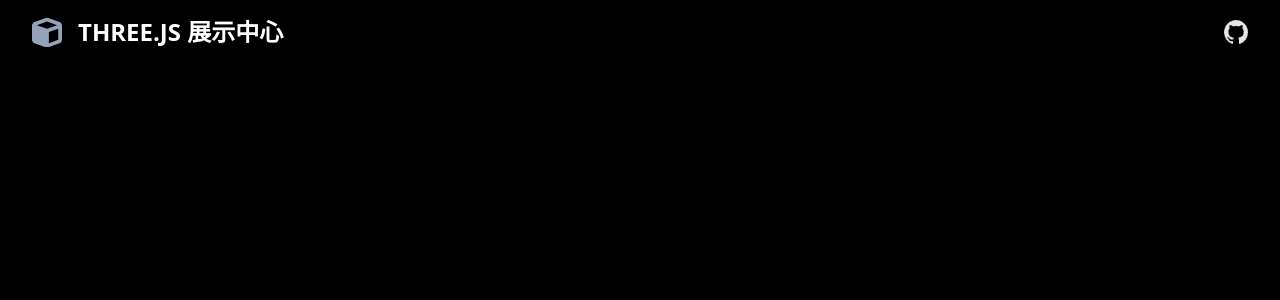
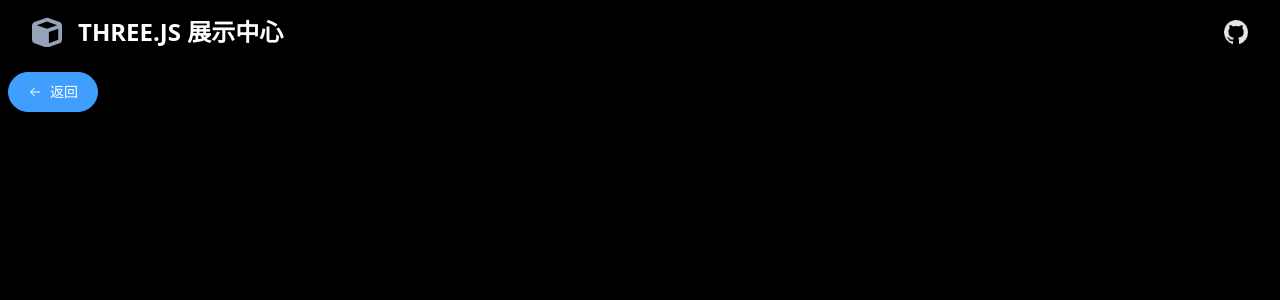
Before and after one commit to LcLoveStudy/threejs-demo, a Vue app: page /preview in a window 1280 px wide. Shown: the top 300 px of the page. Built offline with nearby package versions, Linux system fonts and the light colour scheme.

Commit message:
:new: 添加返回按钮

```diff
--- a/package.json
+++ b/package.json
@@ -15,7 +15,9 @@
     "format": "prettier --write src/"
   },
   "dependencies": {
+    "@element-plus/icons-vue": "^2.3.1",
     "@tailwindcss/vite": "^4.1.8",
+    "element-plus": "^2.10.1",
     "less": "^4.3.0",
     "pinia": "^3.0.1",
     "three": "^0.177.0",
--- a/src/main.ts
+++ b/src/main.ts
@@ -1,7 +1,9 @@
 import '@/assets/style/reset.css'
 import '@/assets/style/tailwind.css'
+import 'element-plus/dist/index.css'
 import { createApp } from 'vue'
 import { createPinia } from 'pinia'
+import ElementPlus from 'element-plus'
 
 import App from './App.vue'
 import router from './router'
@@ -10,5 +12,6 @@ const app = createApp(App)
 
 app.use(createPinia())
 app.use(router)
+app.use(ElementPlus)
 
 app.mount('#app')
--- a/src/views/preview/index.vue
+++ b/src/views/preview/index.vue
@@ -1,14 +1,32 @@
 <template>
-  <canvas ref="canvasRef" class="w-[100vw] h-[calc(100vh-64px)]"></canvas>
+  <div class="relative">
+    <el-button
+      class="absolute top-2 left-2"
+      size="large"
+      :icon="Back"
+      @click="backHandler"
+      type="primary"
+      round
+      >返回</el-button
+    >
+    <canvas ref="canvasRef" class="w-[100vw] h-[calc(100vh-64px)]"></canvas>
+  </div>
 </template>
 
 <script lang="ts" setup>
-import { useRoute } from 'vue-router'
+import { Back } from '@element-plus/icons-vue'
+import { useRoute, useRouter } from 'vue-router'
 import { initialExamples } from './examples'
 import { onMounted, useTemplateRef } from 'vue'
 import type { ExampleIdsType } from '@/types/dashboard'
 const canvasRef = useTemplateRef('canvasRef')
 const route = useRoute()
+const router = useRouter()
+
+/** 返回导航 */
+const backHandler = () => {
+  router.back()
+}
 
 onMounted(() => {
   const exampleId = route.query.id as ExampleIdsType
```
Also changed, not shown: 1 other file (tests, documents, lock files or other folders).
